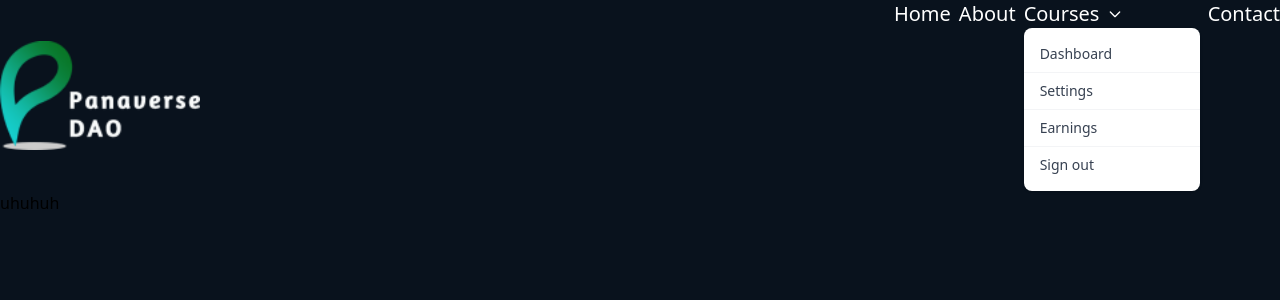
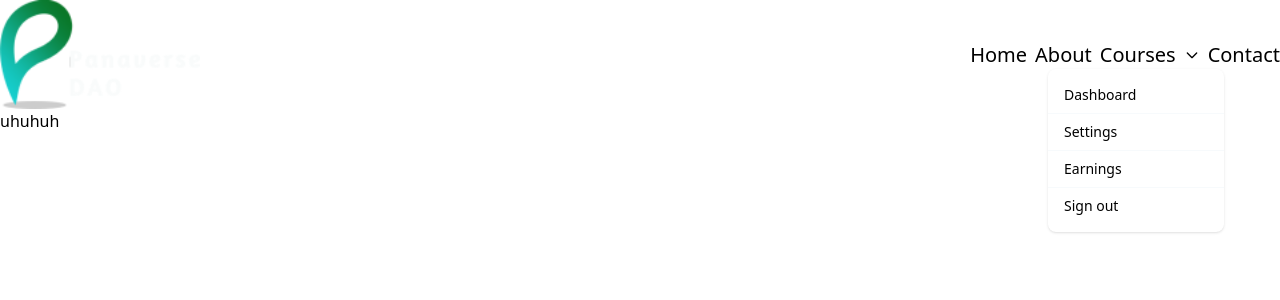
Before and after one commit to shehza-d/panaverse-site, a Next.js app: page / in a window 1280 px wide. Both pictures are taken after a click on the button "Courses". Shown: the top 300 px of the page. Built offline with nearby package versions, Linux system fonts and the light colour scheme.

Commit message:
dropdown done

```diff
--- a/app/globals.css
+++ b/app/globals.css
@@ -3,19 +3,21 @@
   padding: 0;
   margin: 0;
 }
+
 @tailwind base;
 @tailwind components;
 @tailwind utilities;
 
-body {
+/* body {
+  background: #f5f5f5;
   background-color: #09121d;
-}
+} */
+
 *,
 *::after,
 *::before {
   box-sizing: border-box;
 }
-
 * {
   padding: 0;
   margin: 0;
--- a/app/layout.tsx
+++ b/app/layout.tsx
@@ -1,9 +1,9 @@
-import './globals.css'
+import "./globals.css";
 
 export default function RootLayout({
   children,
 }: {
-  children: React.ReactNode
+  children: React.ReactNode;
 }) {
   return (
     <html lang="en">
@@ -12,7 +12,7 @@ export default function RootLayout({
         head.tsx. Find out more at https://beta.nextjs.org/docs/api-reference/file-conventions/head
       */}
       <head />
-      <body>{children}</body>
+      <body className=" bg-white dark:bg-bk">{children}</body>
     </html>
-  )
+  );
 }
--- a/app/page.tsx
+++ b/app/page.tsx
@@ -1,4 +1,4 @@
-import Image from "next/image";
+// import Image from "next/image";
 import { Inter } from "@next/font/google";
 import Navbar from "../components/Navbar";
 const inter = Inter({ subsets: ["latin"] });
--- a/components/Navbar.tsx
+++ b/components/Navbar.tsx
@@ -1,23 +1,34 @@
 "use client";
 import Image from "next/image";
-import { useState } from "react";
+import { useEffect, useState } from "react";
 import logo from "../public/panaverse-logo.png";
 
 export default function Navbar() {
   const [dropDownState, setDropDownState] = useState(false);
+  const handleDropDownState = () => setDropDownState(!dropDownState);
 
-  const handleDropDownState = () => setDropDownState(!dropDownState);
-  console.log(dropDownState);
+  useEffect(() => {
+    const handleListener = (e: any) => {
+      if (!e.target.matches(".dropbtn")) {
+        console.log("testing1");
+        setDropDownState(false);
+      }
+    };
+    window.addEventListener("click", handleListener);
+
+    return () => window.removeEventListener("click", handleListener);
+  }, []);
+
   return (
     <nav className="flex w-full items-center justify-between">
       <Image src={logo} width={200} height={200} alt="Logo of Panaverse" />
       <ul className="flex gap-2">
-        <li className="text-xl font-medium text-white  ">Home</li>
-        <li className="text-xl font-medium text-white  ">About</li>
-        <li className="text-xl font-medium text-white   ">
+        <li className="text-white text-xl font-medium">Home</li>
+        <li className="text-white text-xl font-medium">About</li>
+        <li className="text-white text-xl font-medium">
           <button
             id="dropdownDefaultButton"
-            className="flex  items-center text-xl font-medium text-white  focus:outline-none "
+            className="dropbtn text-white flex items-center text-xl font-medium  focus:outline-none "
             type="button"
             onClick={handleDropDownState}
           >
@@ -39,31 +50,31 @@ export default function Navbar() {
             </svg>
           </button>
           {dropDownState ? (
-            <ul className="z-10 w-44 divide-y divide-gray-100 rounded-lg bg-white py-2 text-sm text-gray-700 shadow dark:bg-gray-700 dark:text-gray-200">
+            <ul className="bg-white text-gray-700 dark:bg-gray-700 dark:text-gray-200 absolute  right-14 z-10 w-44 divide-y divide-gray-100 rounded-lg py-2 text-sm shadow">
               <li>
-                <span className="block px-4 py-2 hover:bg-gray-100 dark:hover:bg-gray-600 dark:hover:text-white">
+                <span className="dark:hover:bg-gray-600 dark:hover:text-white block px-4 py-2 hover:bg-gray-100">
                   Dashboard
                 </span>
               </li>
               <li>
-                <span className="block px-4 py-2 hover:bg-gray-100 dark:hover:bg-gray-600 dark:hover:text-white">
+                <span className="dark:hover:bg-gray-600 dark:hover:text-white block px-4 py-2 hover:bg-gray-100">
                   Settings
                 </span>
               </li>
               <li>
-                <span className="block px-4 py-2 hover:bg-gray-100 dark:hover:bg-gray-600 dark:hover:text-white">
+                <span className="dark:hover:bg-gray-600 dark:hover:text-white block px-4 py-2 hover:bg-gray-100">
                   Earnings
                 </span>
               </li>
               <li>
-                <span className="block px-4 py-2 hover:bg-gray-100 dark:hover:bg-gray-600 dark:hover:text-white">
+                <span className="dark:hover:bg-gray-600 dark:hover:text-white block px-4 py-2 hover:bg-gray-100">
                   Sign out
                 </span>
               </li>
             </ul>
           ) : null}
         </li>
-        <li className="text-xl font-medium text-white ">Contact</li>
+        <li className="text-white text-xl font-medium ">Contact</li>
       </ul>
     </nav>
   );
--- a/tailwind.config.js
+++ b/tailwind.config.js
@@ -1,4 +1,5 @@
 /** @type {import('tailwindcss').Config} */
+
 module.exports = {
   content: [
     "./app/**/*.{js,ts,jsx,tsx}",
@@ -9,6 +10,14 @@ module.exports = {
     "./src/**/*.{js,ts,jsx,tsx}",
   ],
   theme: {
+    colors: {
+      bk: "#09121d",
+      wt: "#F5F5F5",
+      gray: {
+        100: "#f7fafc",
+        900: "#1a202c",
+      },
+    },
     extend: {},
   },
   plugins: [],
```
